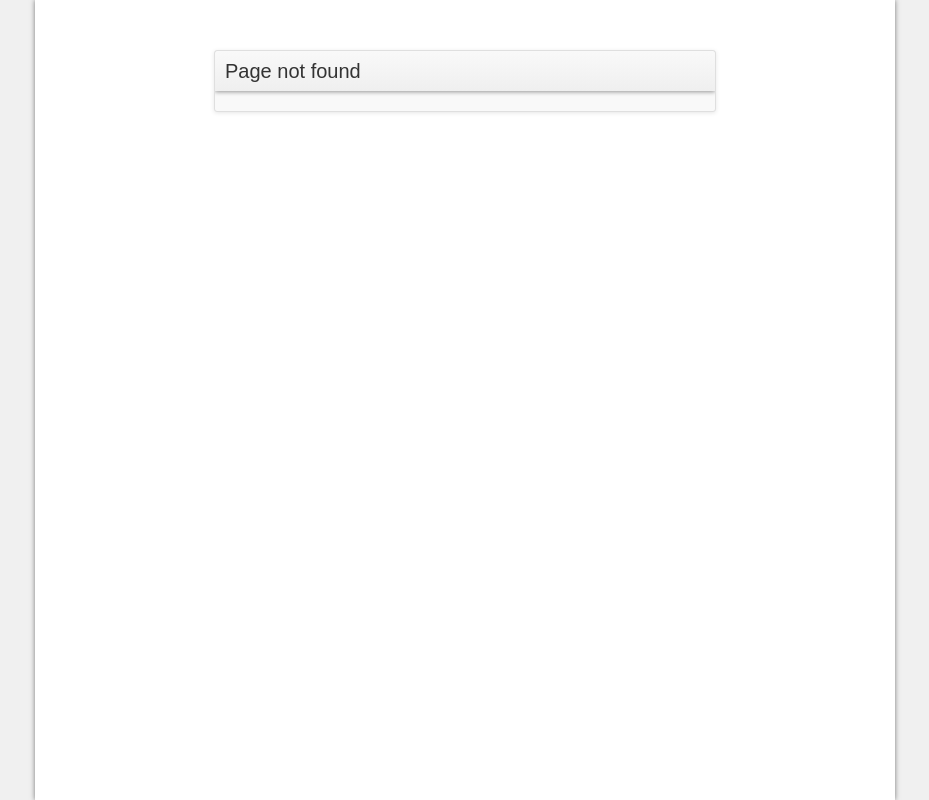
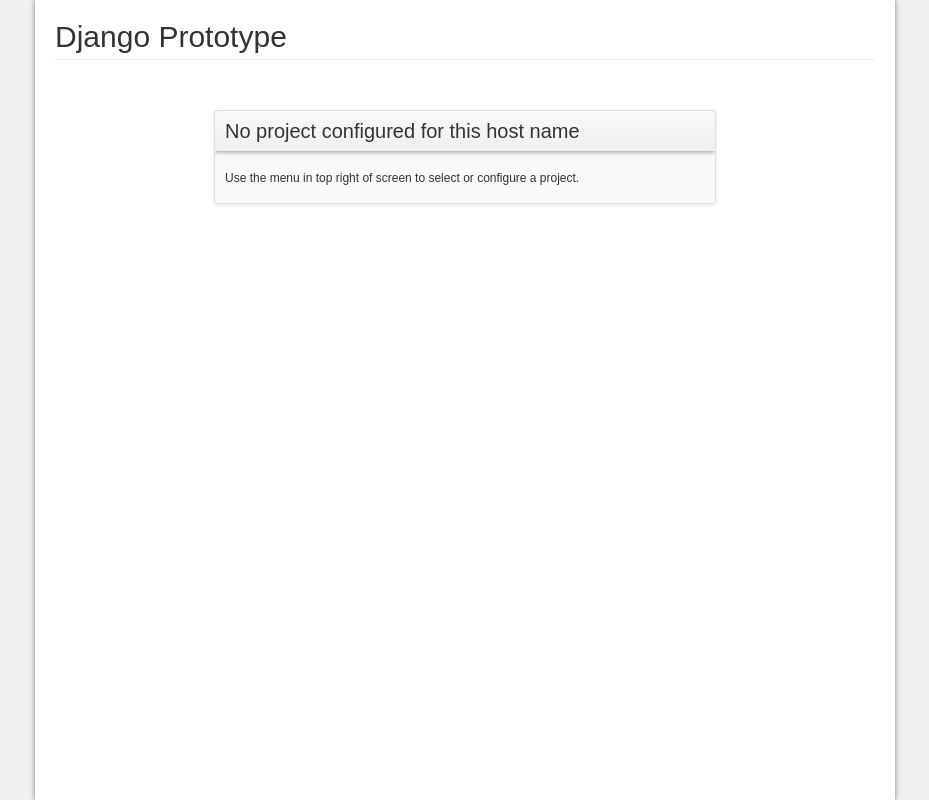
Before and after one commit to doryphores/django-prototype, a Django app: template prototype/templates/404.html in a window 1280 px wide. Shown: the whole page, without its empty margins (175-1104 px from the left). Run offline with Django 3.2, Linux system fonts and the light colour scheme; the template is opened without the code that fills it, so the values that code supplies are empty.

Commit message:
Improved 404

```diff
--- a/prototype/templates/404.html
+++ b/prototype/templates/404.html
@@ -13,8 +13,15 @@
 <body>
 
 <div class="wrapper">
+	<h1>{% if project %}{{ project }}{% else %}Django Prototype{% endif %}</h1>
 	<div class="message error">
-		<h2>Page not found</h2>
+		{% if not project %}
+		<h2>No project configured for this host name</h2>
+		<p>Use the menu in top right of screen to select or configure a project.</p>
+		{% else %}
+		<h2>Missing page</h2>
+		<p>This page doesn't exist</p>
+		{% endif %}
 	</div>
 </div>
 </body>
--- a/urls.py
+++ b/urls.py
@@ -8,3 +8,5 @@
 	(r'^admin/', include(admin.site.urls)),
 	(r'^', include('prototype.urls')),
 )
+
+handler404 = 'prototype.views.handle404'
```
Also changed, not shown: prototype/decorators.py (+10 -2 lines), prototype/views.py (+9 -7 lines).
